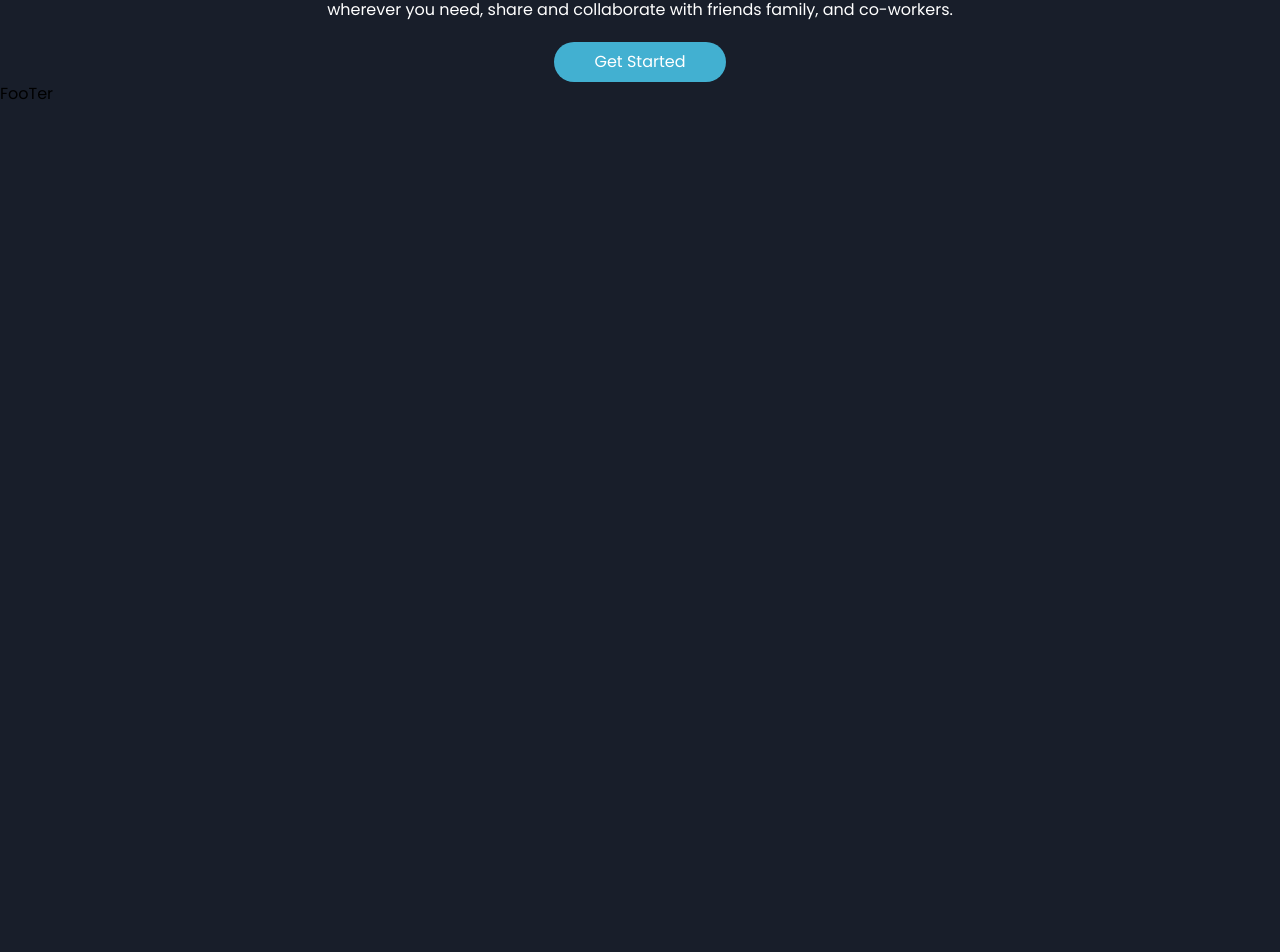
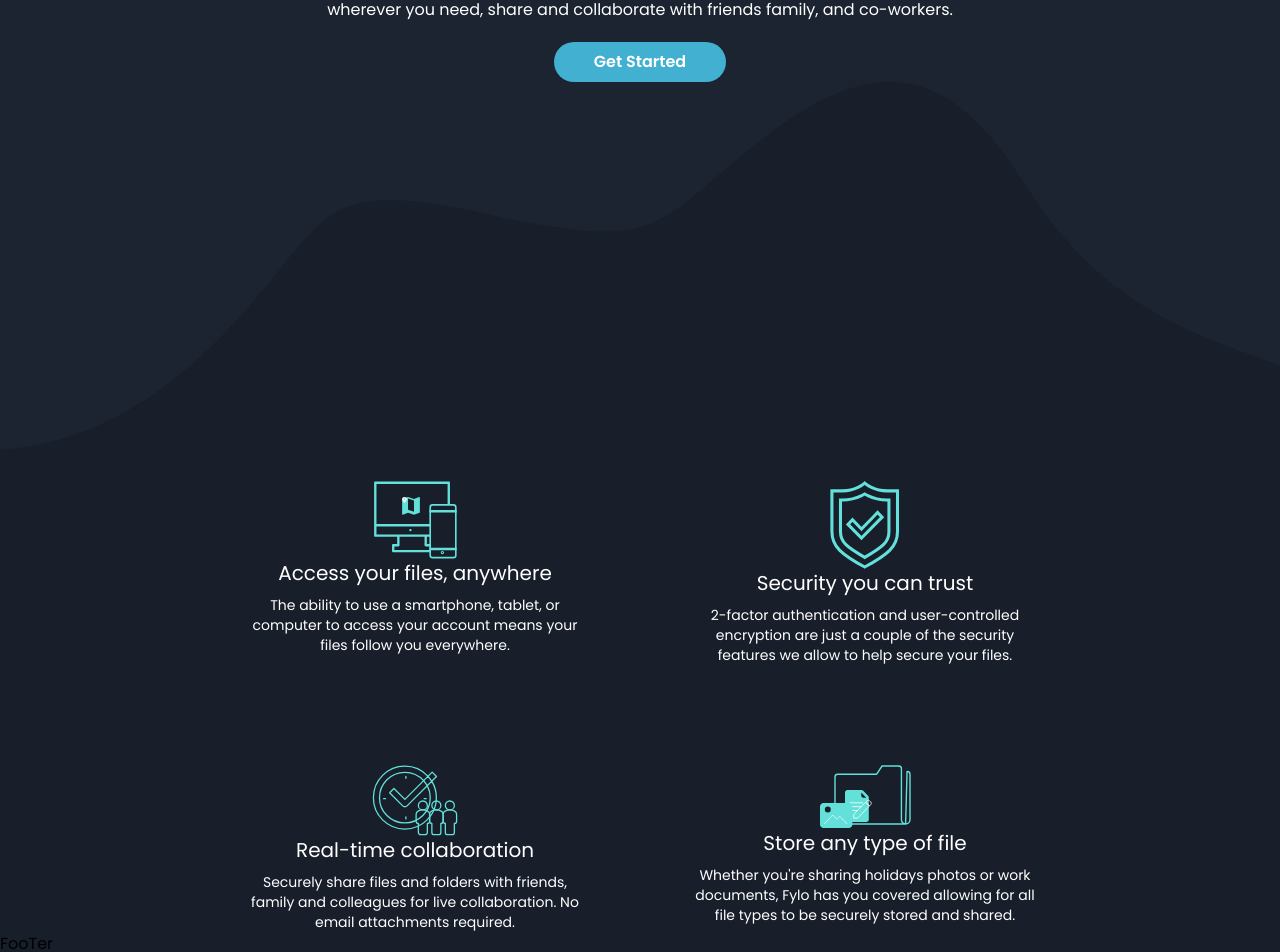
Before and after one commit to MerabetAbdelkarim/landing-page, a React (Vite) app: page / in a window 1280 px wide. Shown: the part 790-1742 px from the top of the page. Before the commit the page ends 896 px from the top, so only its background shows below. Built offline with nearby package versions, Linux system fonts and the light colour scheme.

Commit message:
add section Features in page home

```diff
--- /dev/null
+++ b/src/components/Features.jsx
@@ -0,0 +1,46 @@
+import { useState } from "react"
+import ImgBox1 from "../assets/images/icon-access-anywhere.svg"
+import ImgBox2 from "../assets/images/icon-security.svg"
+import ImgBox3 from "../assets/images/icon-collaboration.svg"
+import ImgBox4 from "../assets/images/icon-any-file.svg"
+import FeaturesBox from "./UI/FeaturesBox"
+
+function Features() {
+    const [card, setCard] = useState([
+        {
+            icon: ImgBox1,
+            title: "Access your files, anywhere",
+            desc: "The ability to use a smartphone, tablet, or computer to access your account means your files follow you everywhere."
+        },
+        {
+            icon: ImgBox2,
+            title: "Security you can trust",
+            desc: "2-factor authentication and user-controlled encryption are just a couple of the security features we allow to help secure your files."
+        },
+        {
+            icon: ImgBox3,
+            title: "Real-time collaboration",
+            desc: "Securely share files and folders with friends, family and colleagues for live collaboration. No email attachments required."
+        },
+        {
+            icon: ImgBox4,
+            title: "Store any type of file",
+            desc: "Whether you're sharing holidays photos or work documents, Fylo has you covered allowing for all file types to be securely stored and shared."
+        },
+    ])
+    return (
+        <section className="container element-center text-center ">
+            <div className="grid grid-cols-1 md:grid-cols-2 gap-[100px] max-w-full md:w-[800px] mx-auto   ">
+                {
+                    card.map((item, index) => (
+                        <div key={index}>
+                            <FeaturesBox icon={item.icon} title={item.title} desc={item.desc} />
+                        </div>
+                    ))
+                }
+            </div>
+        </section>
+    )
+}
+
+export default Features
--- a/src/components/Landing.jsx
+++ b/src/components/Landing.jsx
@@ -1,8 +1,10 @@
 import ImgLanding from "../assets/images/illustration-intro.png"
+import Img1 from "../assets/images/bg-curvy-desktop.svg"
 
 function Landing() {
     return (
-        <section className="container element-center  text-center  pt-[130px] text-white">
+        <section className="bg-[#1c2431]">
+            <div className="container element-center  text-center  pt-[130px] text-white">
                 <div className="img element-center w-full md:w-[650px] mb-3">
                     <img src={ImgLanding} />
                 </div>
@@ -13,7 +15,11 @@ function Landing() {
                 <p className=" w-full md:max-w-[650px] mb-5">Fylo stores all your most important files in one secure location. Access them wherever
                     you need, share and collaborate with friends family, and co-workers.
                 </p>
-            <a className="btn px-10 py-2" href="/">Get Started</a>
+                <a className="btn px-10 py-2 font-semibold" href="/">Get Started</a>
+            </div>
+            <div>
+                <img src={Img1} alt="" />
+            </div>
         </section>
     )
 }
--- /dev/null
+++ b/src/components/UI/FeaturesBox.jsx
@@ -0,0 +1,14 @@
+
+function FeaturesBox({ icon, title, desc }) {
+    return (
+        <div className="text-white element-center">
+            <div>
+                <img src={icon} />
+            </div>
+            <h6 className="text-xl mb-2">{title}</h6>
+            <p className="text-sm">{desc}</p>
+        </div>
+    )
+}
+
+export default FeaturesBox
--- a/src/pages/Home.jsx
+++ b/src/pages/Home.jsx
@@ -1,9 +1,11 @@
+import Features from "../components/Features"
 import Landing from "../components/Landing"
 
 function Home() {
   return (
     < >
       <Landing />
+      <Features />
     </>
   )
 }
```
Lines whose indentation alone changed are shown as unchanged.
